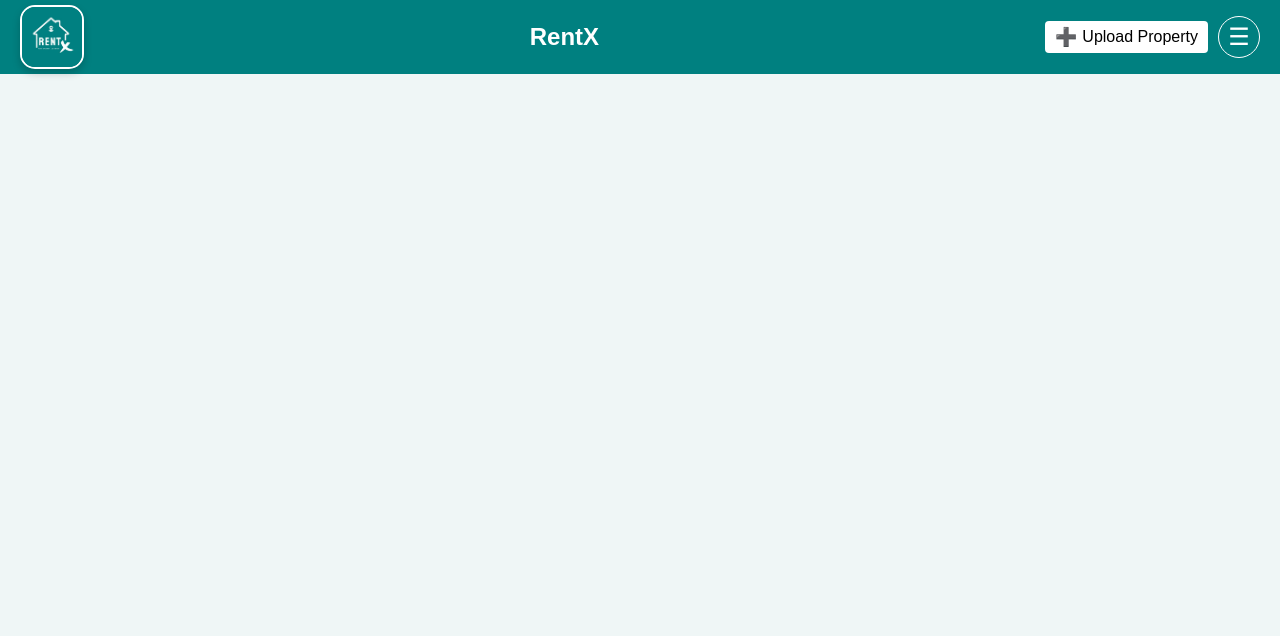
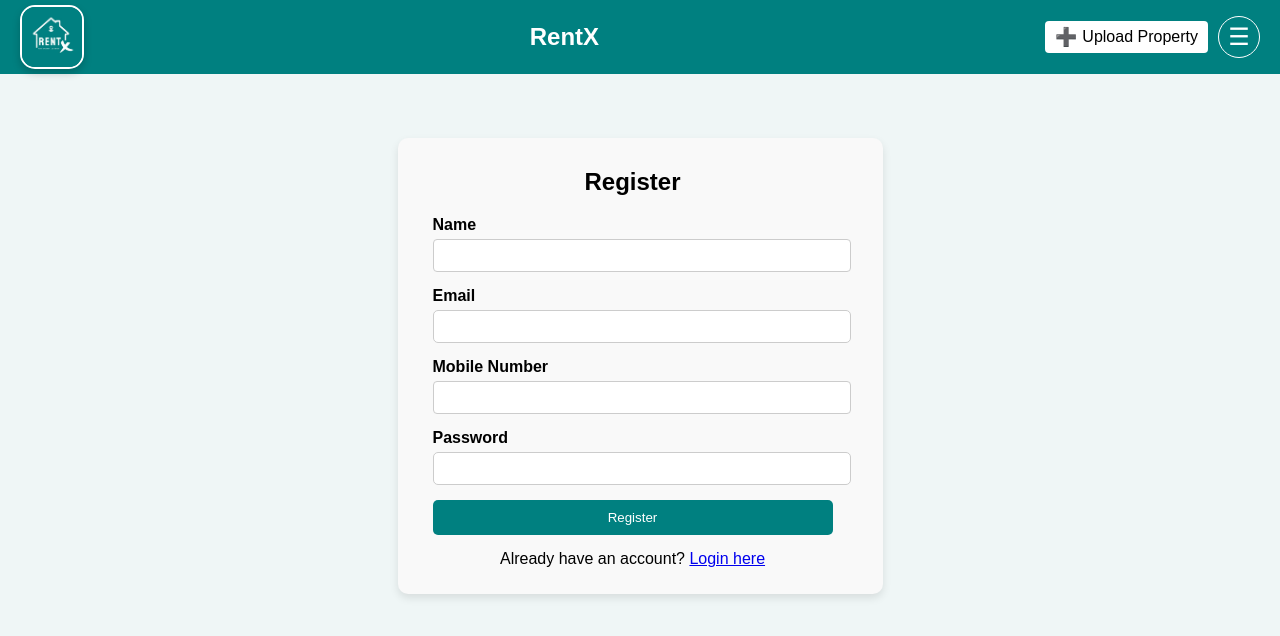
Before and after one commit to theinfiniteprins/stayx, a React (Create React App) app: page /register in a window 1280 px wide. Shown: the top 636 px of the page. Built offline with nearby package versions, Linux system fonts and the light colour scheme.

Commit message:
login and register page done

```diff
--- a/src/App.js
+++ b/src/App.js
@@ -4,6 +4,8 @@
 import Home from './components/Home';
 import UploadProperty from './components/UploadProperty';
 import ShowProperty from './components/ShowProperty';
+import Login from './components/Login';
+import Register from './components/Register';
 import './styles.css';
 
 const App = () => {
@@ -14,6 +16,8 @@
         <Route path="/" element={<Home />} />
         <Route path="/upload-property" element={<UploadProperty />} />
         <Route path="/property/:id" element={<ShowProperty />} />
+        <Route path="/login" element={<Login />} />
+        <Route path="/register" element={<Register />} />
       </Routes>
     </Router>
   );
--- /dev/null
+++ b/src/components/Login.js
@@ -0,0 +1,49 @@
+import React, { useState } from 'react';
+import { Link, useNavigate } from 'react-router-dom';
+
+const Login = () => {
+  const [email, setEmail] = useState('');
+  const [password, setPassword] = useState('');
+  const navigate = useNavigate();
+
+  const handleSubmit = (e) => {
+    e.preventDefault();
+    // Handle login logic here
+    console.log({ email, password });
+    // If login is successful, you can redirect like this:
+    // navigate('/some-route');
+  };
+
+  return (
+    <div className="auth-container">
+      <h2>Login</h2>
+      <form onSubmit={handleSubmit}>
+        <div className="form-group">
+          <label>Email</label>
+          <input
+            type="email"
+            value={email}
+            onChange={(e) => setEmail(e.target.value)}
+            required
+          />
+        </div>
+        <div className="form-group">
+          <label>Password</label>
+          <input
+            type="password"
+            value={password}
+            onChange={(e) => setPassword(e.target.value)}
+            required
+          />
+        </div>
+        <button className = 'login-button' type="submit">Login</button>
+      </form>
+
+      <p className="auth-switch">
+        New user? <Link to="/register">Register here</Link>
+      </p>
+    </div>
+  );
+};
+
+export default Login;
--- /dev/null
+++ b/src/components/Register.js
@@ -0,0 +1,68 @@
+import React, { useState } from 'react';
+import { Link, useNavigate } from 'react-router-dom';
+
+const Register = () => {
+  const [name, setName] = useState('');
+  const [email, setEmail] = useState('');
+  const [mobileNumber, setMobileNumber] = useState('');
+  const [password, setPassword] = useState('');
+  const navigate = useNavigate();
+
+  const handleSubmit = (e) => {
+    e.preventDefault();
+    // Handle registration logic here
+    console.log({ name, email, mobileNumber, password });
+    // If registration is successful, you can redirect like this:
+    // navigate('/login');
+  };
+
+  return (
+    <div className="auth-container">
+      <h2>Register</h2>
+      <form onSubmit={handleSubmit}>
+        <div className="form-group">
+          <label>Name</label>
+          <input
+            type="text"
+            value={name}
+            onChange={(e) => setName(e.target.value)}
+            required
+          />
+        </div>
+        <div className="form-group">
+          <label>Email</label>
+          <input
+            type="email"
+            value={email}
+            onChange={(e) => setEmail(e.target.value)}
+            required
+          />
+        </div>
+        <div className="form-group">
+          <label>Mobile Number</label>
+          <input
+            type="text"
+            value={mobileNumber}
+            onChange={(e) => setMobileNumber(e.target.value)}
+          />
+        </div>
+        <div className="form-group">
+          <label>Password</label>
+          <input
+            type="password"
+            value={password}
+            onChange={(e) => setPassword(e.target.value)}
+            required
+          />
+        </div>
+        <button className='login-button' type="submit">Register</button>
+      </form>
+
+      <p className="auth-switch">
+        Already have an account? <Link to="/login">Login here</Link>
+      </p>
+    </div>
+  );
+};
+
+export default Register;
--- a/src/components/style.css
+++ b/src/components/style.css
@@ -123,3 +123,53 @@
     margin-bottom: 20px;
     width: 70%;
   }
+
+  .auth-container {
+    max-width: 400px;
+    margin: 0 auto;
+    margin-top: 5%;
+    padding: 10px 50px 10px 35px;
+    background-color: #f9f9f9;
+    border-radius: 10px;
+    box-shadow: 0 4px 8px rgba(0, 0, 0, 0.1);
+  }
+
+  .auth-container h2 {
+    text-align: center;
+    margin-bottom: 20px;
+  }
+
+  .form-group {
+    margin-bottom: 15px;
+  }
+
+  .form-group label {
+    display: block;
+    margin-bottom: 5px;
+  }
+
+  .form-group input {
+    width: 100%;
+    padding: 8px;
+    border: 1px solid #ccc;
+    border-radius: 5px;
+  }
+
+  .login-button {
+    width: 100%;
+    padding: 10px;
+    background-color: #008080;
+    color: white;
+    border: none;
+    border-radius: 5px;
+    cursor: pointer;
+  }
+
+  .login-button:hover {
+    background-color: #006666;
+  }
+
+  .auth-switch {
+    text-align: center;
+    margin-top: 15px;
+  }
```
